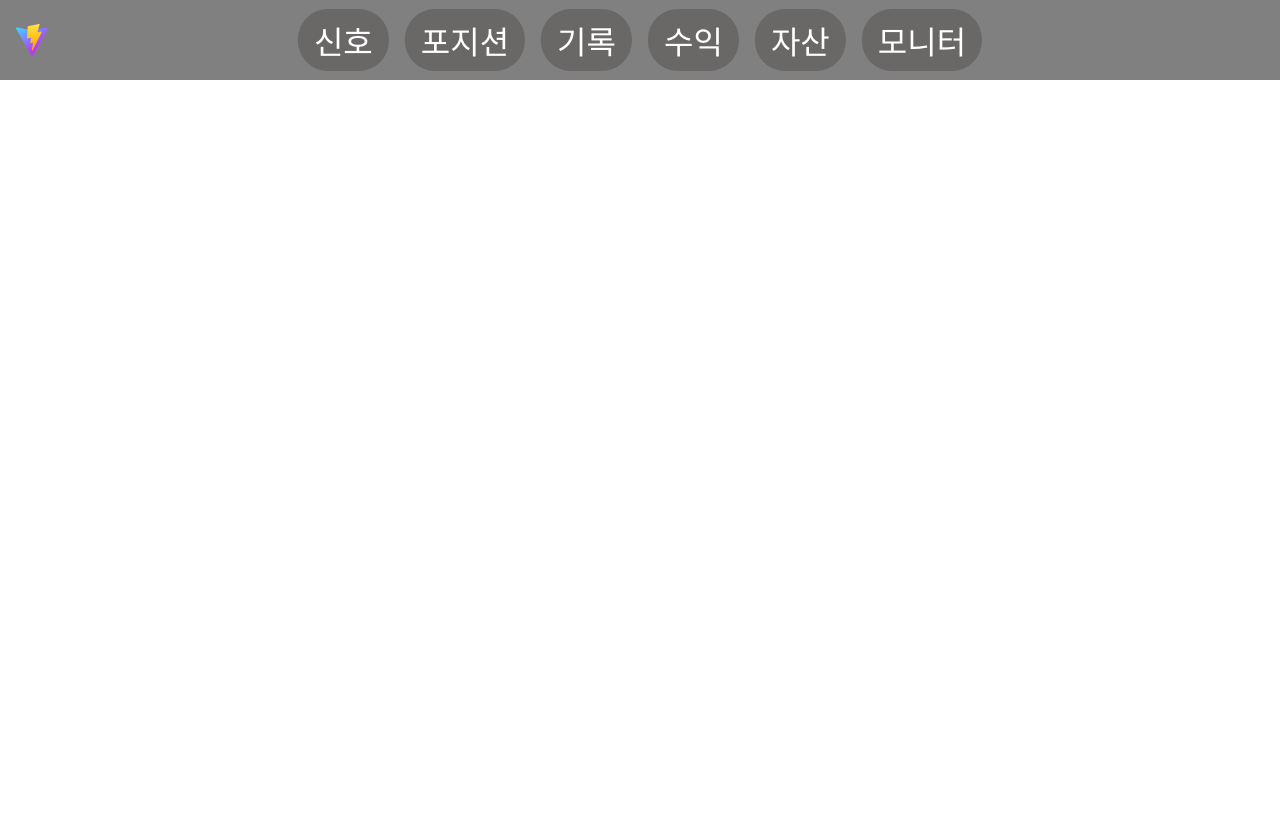
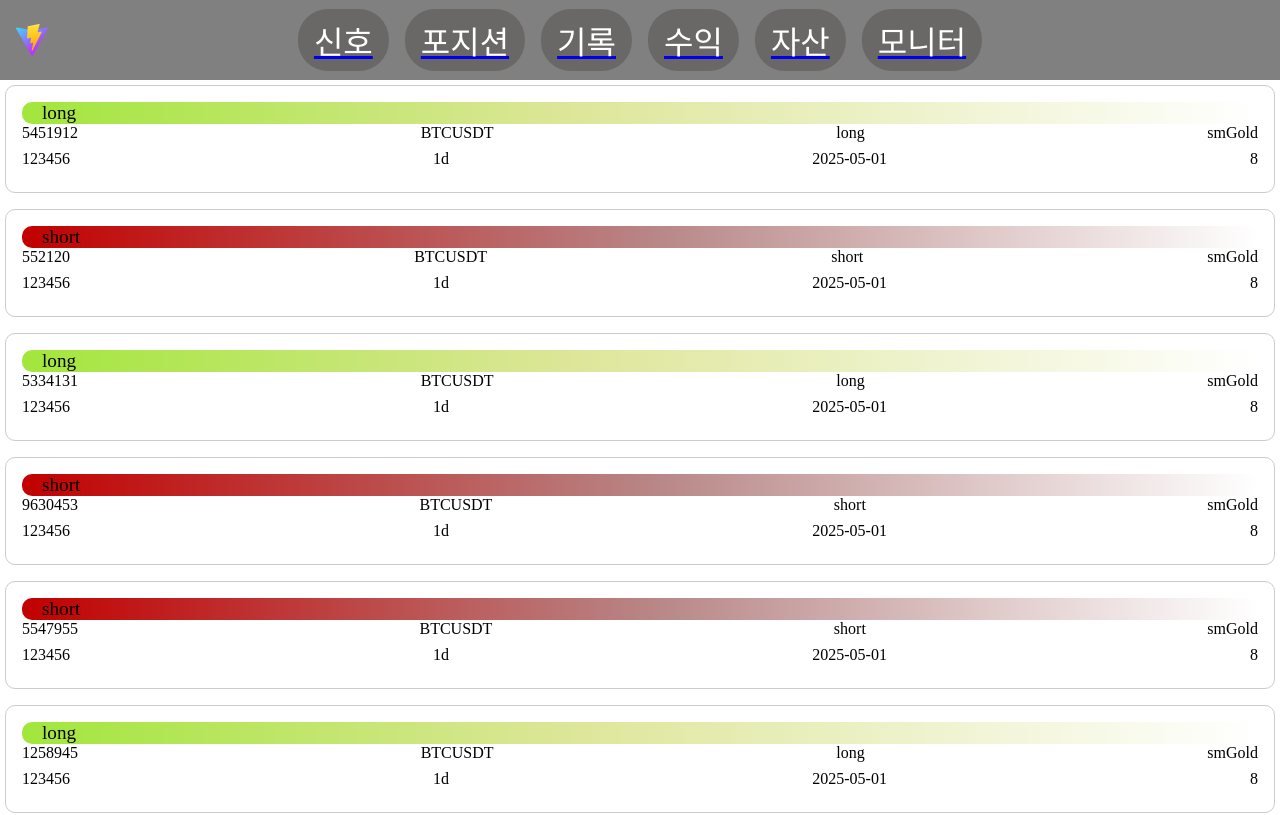
Before and after one commit to K-KY/trading-front, a React (Vite) app: page /signal in a window 1280 px wide. Shown: the top 815 px of the page. Built offline with nearby package versions, Linux system fonts and the light colour scheme.

Commit message:
Feat : 매매 신호 보드
- 데이터는 더미데이터

```diff
--- a/src/components/Header.tsx
+++ b/src/components/Header.tsx
@@ -11,12 +11,12 @@ const Header = () => {
                 <img id="logo" src="vite.svg" alt="logo"/>
             </div>
             <div className={"header-content"}>
-                <HeaderButton id="btn_1" text="신호"/>
-                <HeaderButton id="btn_2" text="포지션"/>
-                <HeaderButton id="btn_3" text="기록"/>
-                <HeaderButton id="btn_4" text="수익"/>
-                <HeaderButton id="btn_5" text="자산"/>
-                <HeaderButton id="btn_6" text="모니터"/>
+                <HeaderButton id="btn_1" text="신호" path={"/signal"}/>
+                <HeaderButton id="btn_2" text="포지션" path={"#"}/>
+                <HeaderButton id="btn_3" text="기록" path={"#"}/>
+                <HeaderButton id="btn_4" text="수익" path={"#"}/>
+                <HeaderButton id="btn_5" text="자산" path={"#"}/>
+                <HeaderButton id="btn_6" text="모니터" path={"#"}/>
             </div>
         </header>
     )
--- a/src/components/HeaderButton.tsx
+++ b/src/components/HeaderButton.tsx
@@ -1,12 +1,14 @@
 import "../css/HeaderButton.css"
+import {Link} from "react-router-dom";
 interface HeaderButtonProps {
     id: string;
     text: string;
+    path: string;
 }
 
 const HeaderButton = (prop:HeaderButtonProps) => {
     return (
-            <button className={"header-button"} id={prop.id}>{prop.text}</button>
+        <Link to={prop.path}><button className={"header-button"} id={prop.id}>{prop.text}</button></Link>
     )
 }
 
--- a/src/components/Home.tsx
+++ b/src/components/Home.tsx
@@ -1,10 +1,15 @@
 import Header from "./Header.tsx";
+import SignalBoard from "./signal/SignalBoard.tsx";
+import {Route, Routes} from "react-router-dom";
 
 
 const Home = () => {
     return (
         <div>
             <Header></Header>
+            <Routes>
+                <Route path={"/signal"} element={<SignalBoard/>}></Route>
+            </Routes>
         </div>
     )
 }
--- /dev/null
+++ b/src/components/signal/SignalBoard.tsx
@@ -0,0 +1,45 @@
+import {useEffect, useState} from "react";
+import SignalItem, {type Signal} from "./SignalItem.tsx";
+import "../../css/signal/SignalBoard.css"
+// import BoardHeader from "../BoardHeader.tsx";
+//
+// const headers: string[] = ["번호", "이름", "포지션", "종류", "가격", "간격", "발생일", "강도"]//DB에서 가져올 값
+
+const SignalBoard = () => {
+    const [signal, setSignal] = useState<Signal[]>([//DB && 메세지 큐
+    ])
+
+    useEffect(() => {
+        const signals = [];
+
+        for (let i = 0; i < 100; i++) {
+            const random = Math.floor(Math.random() * 2);
+            const newSignal = {
+                signalNumber: Math.round(Math.random() * 10000000),
+                symbol: "BTCUSDT",
+                position: random == 1 ? "long": "short",
+                kind: "smGold",
+                price: 123456,
+                interval: "1d",
+                time: "2025-05-01",
+                intensity: 8
+            };
+            signals.push(newSignal);
+        }
+
+        setSignal(signals); // ✅ 단 한 번에 설정
+    }, []);
+
+    return (
+            // <table className={"signal-table"}>
+            //     <BoardHeader headers={headers}/>
+            //     {signal.map((signal) => <SignalItem key={signal.signalNumber} signal={signal}/>)}
+            // </table>
+
+        <>
+            {signal.map((signal) => <SignalItem key={signal.signalNumber} signal={signal}/>)}
+        </>
+    )
+}
+
+export default SignalBoard;
--- /dev/null
+++ b/src/components/signal/SignalItem.tsx
@@ -0,0 +1,68 @@
+import "../../css/signal/SignalItem.css"
+import SignalItemTitle from "./SignalItemTitle.tsx";
+
+export interface Signal {
+    signalNumber: number;
+    symbol: string,
+    position: string,
+    kind: string,
+    price: number,
+    interval: string,
+    time: string,
+    intensity: number,
+}
+
+const SignalItem = ({signal}: { signal: Signal }) => {
+    return (
+        // <tbody>
+        //
+        //         <tr className="signal-item bg-lGrey">
+        //         <td>
+        //             {signal.signalNumber}
+        //         </td>
+        //         <td>
+        //             {signal.symbol}
+        //         </td>
+        //         <td>
+        //             {signal.position}
+        //         </td>
+        //         <td>
+        //             {signal.kind}
+        //         </td>
+        //         <td>
+        //             {signal.price}
+        //         </td>
+        //         <td>
+        //             {signal.interval}
+        //         </td>
+        //         <td>
+        //             {signal.time}
+        //         </td>
+        //         <td>
+        //             {signal.intensity}
+        //         </td>
+        //     </tr>
+        //
+        // </tbody>
+        <ul className="signal-list">
+                <li key={signal.signalNumber} className="signal-card">
+                    <SignalItemTitle title={signal.position}></SignalItemTitle>
+                    <div className="signal-row">
+                        <span>{signal.signalNumber}</span>
+                        <span>{signal.symbol}</span>
+                        <span>{signal.position}</span>
+                        <span>{signal.kind}</span>
+                    </div>
+                    <div className="signal-row">
+                        <span>{signal.price}</span>
+                        <span>{signal.interval}</span>
+                        <span>{signal.time}</span>
+                        <span>{signal.intensity}</span>
+                    </div>
+                </li>
+        </ul>
+
+    )
+}
+
+export default SignalItem;
--- /dev/null
+++ b/src/components/signal/SignalItemTitle.tsx
@@ -0,0 +1,16 @@
+import "../../css/signal/SignalItem.css"
+
+const SignalItemTitle = ({title}: { title: string }) => {
+    if (title.toLowerCase() === "long") {
+        return (
+            <div className={"title-position-long"}>{title}</div>
+        )
+    }
+    if (title.toLowerCase() === "short") {
+        return (
+            <div className={"title-position-short"}>{title}</div>
+        )
+    }
+}
+
+export default SignalItemTitle;
--- /dev/null
+++ b/src/css/signal/SignalBoard.css
@@ -0,0 +1,14 @@
+
+.signal-board {
+    display: flex;
+    justify-content: center;
+    background-color: dimgray;
+}
+
+
+.signal-table {
+    text-align: center;
+    border-collapse: collapse;
+    width: 100%;
+    border-radius: 30px;
+}
--- /dev/null
+++ b/src/css/signal/SignalItem.css
@@ -0,0 +1,61 @@
+
+.signal-item {
+    border: 1px solid black;
+    border-radius: 30px;
+    cursor: default;
+    pointer-events: auto;
+}
+
+.signal-item td {
+    height: 100px;
+}
+
+.signal-item tr {
+    border-radius: 10px;
+}
+
+.signal-item:hover {
+    background-color: rgba(80, 76, 76, 0.5);
+}
+.bg-lGrey {
+    background-color: lightgray;
+}
+
+.signal-list {
+    list-style: none;
+    margin: 5px;
+    padding:0;
+
+}
+
+.signal-card {
+    border: 1px solid #ccc;
+    border-radius: 10px;
+    margin-bottom: 1rem;
+    padding: 1rem;
+    background-color: white;
+}
+
+.signal-row {
+    display: flex;
+    justify-content: space-between;
+    margin-bottom: 0.5rem;
+}
+
+.title-position-long {
+    background: #a2e63c;
+    background: linear-gradient(90deg,rgba(162, 230, 60, 1) 0%, rgba(222, 230, 154, 1) 45%, rgba(255, 255, 255, 1) 100%);
+    font-size:  1.2rem;
+    align-items: start;
+    padding-left: 20px;
+    border-radius: 10px;
+}
+
+.title-position-short {
+    background: #c20000;
+    background: linear-gradient(90deg,rgba(194, 0, 0, 1) 0%, rgba(184, 134, 134, 1) 51%, rgba(255, 255, 255, 1) 100%);
+    font-size:  1.2rem;
+    align-items: start;
+    padding-left: 20px;
+    border-radius: 10px;
+}
--- a/src/main.tsx
+++ b/src/main.tsx
@@ -1,10 +1,14 @@
-import { StrictMode } from 'react'
-import { createRoot } from 'react-dom/client'
+import {StrictMode} from 'react'
+import {createRoot} from 'react-dom/client'
 import './index.css'
 import Home from "./components/Home.tsx";
+import {BrowserRouter} from "react-router-dom";
 
 createRoot(document.getElementById('root')!).render(
-  <StrictMode>
-    <Home></Home>
-  </StrictMode>,
+    <StrictMode>
+        <BrowserRouter>
+            <Home>
+            </Home>
+        </BrowserRouter>
+    </StrictMode>,
 )
```
